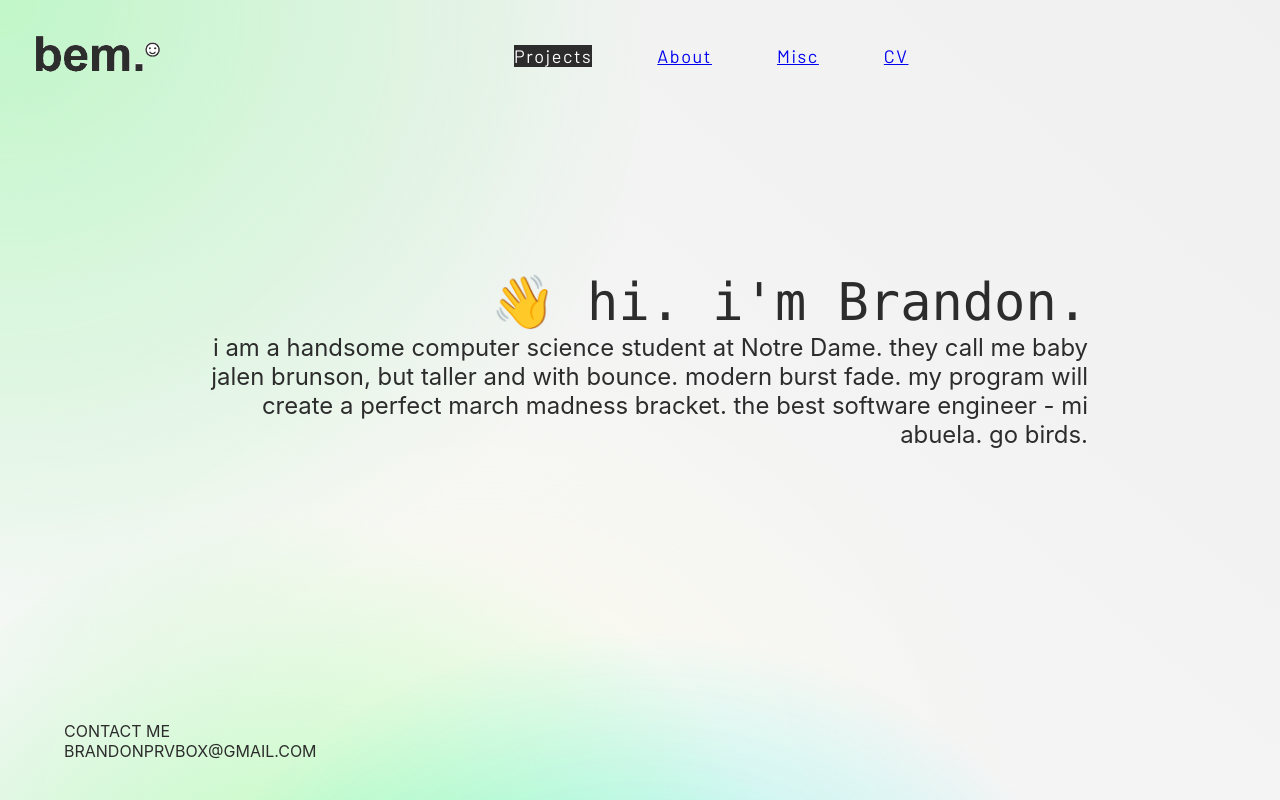
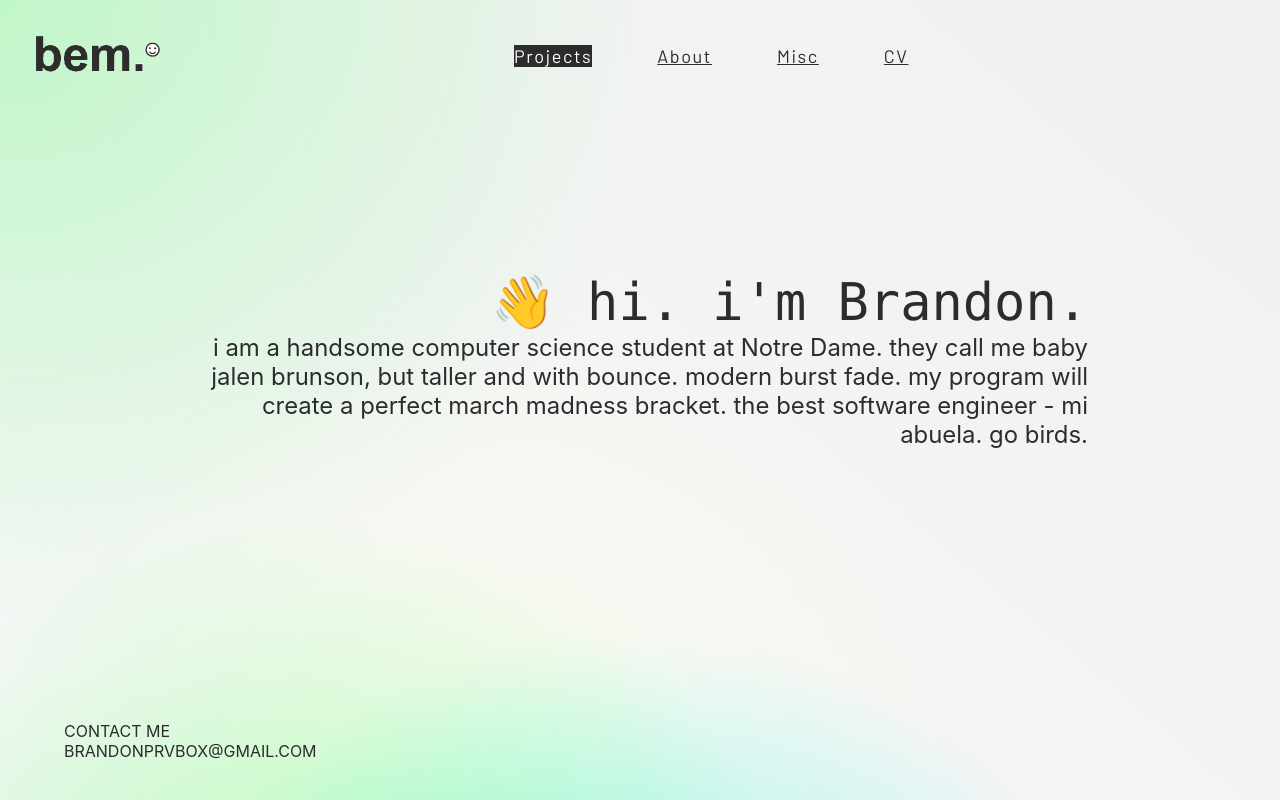
Before and after one commit to bemndy/brandonemartinez.com, a React (Create React App) app in the folder react-website/: page / in a window 1280 px wide. Shown: the top 800 px of the page. Built offline with nearby package versions, Linux system fonts and the light colour scheme; a web font is replaced by a local one.

Commit message:
link fix

```diff
--- a/react-website/src/components/navbar.css
+++ b/react-website/src/components/navbar.css
@@ -35,6 +35,7 @@
 }
 .nav-links:link {
     transition: 0.5s 0.75s, 1s;
+    color: rgb(44,44,44 );
 }
 .nav-links:visited {
     color: rgb(44,44,44 );
```
